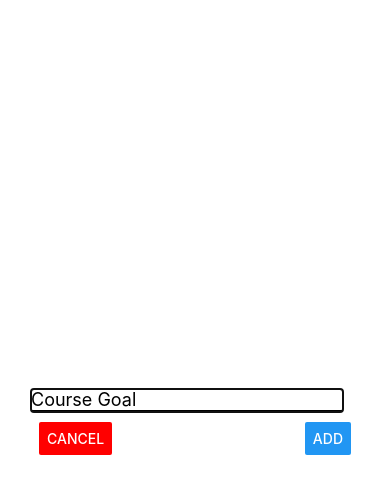
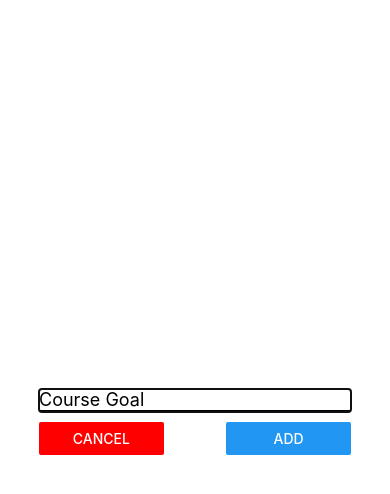
Before and after one commit to Hamzakh777/react-native-guide-app, a React Native app: screen / in a window 390 px wide. Both pictures are taken after a click on the button "ADD NEW GOAL". Shown: the top 494 px of the page. Built offline with nearby package versions, Linux system fonts and the light colour scheme.

Commit message:
Fix: button styles

```diff
--- a/components/GoalInput.js
+++ b/components/GoalInput.js
@@ -32,8 +32,14 @@ const GoalInput = props => {
                     value={enteredGoal}
                 />
                 <View style={styles.buttonsContainer}>
-                    <Button title="Cancel" color="red" onPress={props.onClose}/>
-                    <Button title="Add" onPress={addGoal} />
+                    {/* you can't directly change the style width of the button,
+                     so instead you have to wrap it inside of view */}
+                    <View style={styles.button}>
+                        <Button title="Cancel" color="red" onPress={props.onClose}/>
+                    </View>
+                    <View style={styles.button}>
+                        <Button title="Add" onPress={addGoal} />
+                    </View>
                 </View>
             </View>
         </Modal>
@@ -51,13 +57,15 @@ const styles = StyleSheet.create({
         borderBottomColor: "black",
         borderBottomWidth: 2,
         marginBottom: 10,
-        fontSize: 18,
-        marginRight: 16
+        fontSize: 18
     },
     buttonsContainer: {
         width: '80%',
         flexDirection: 'row',
         justifyContent: 'space-between'
+    },
+    button: {
+        width: '40%'
     }
 })
 
```
